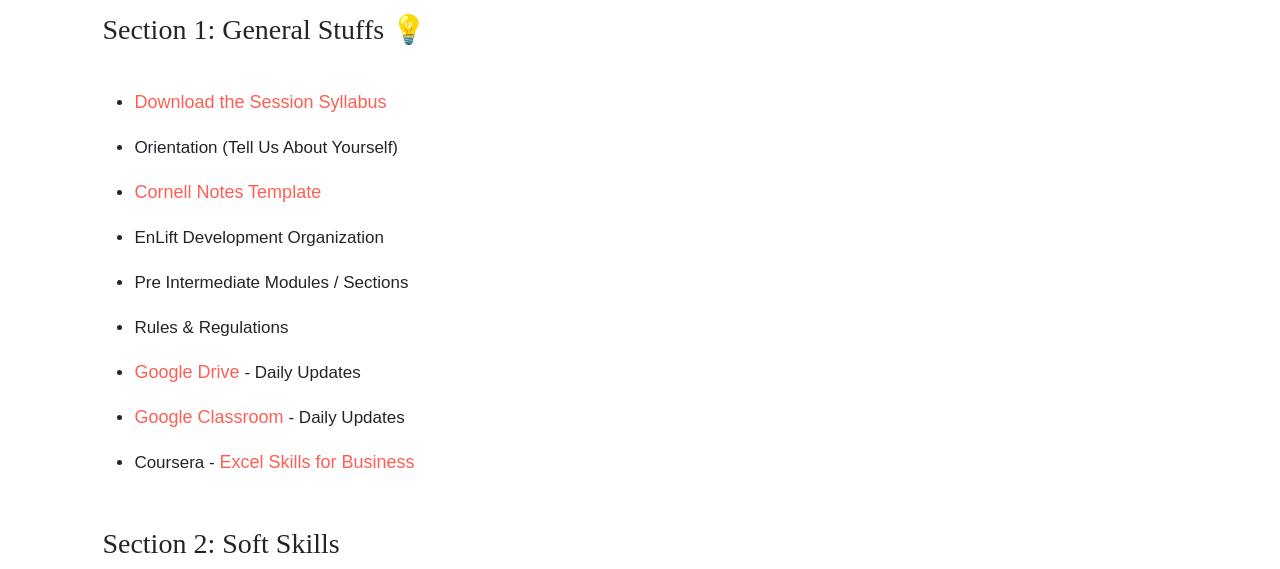
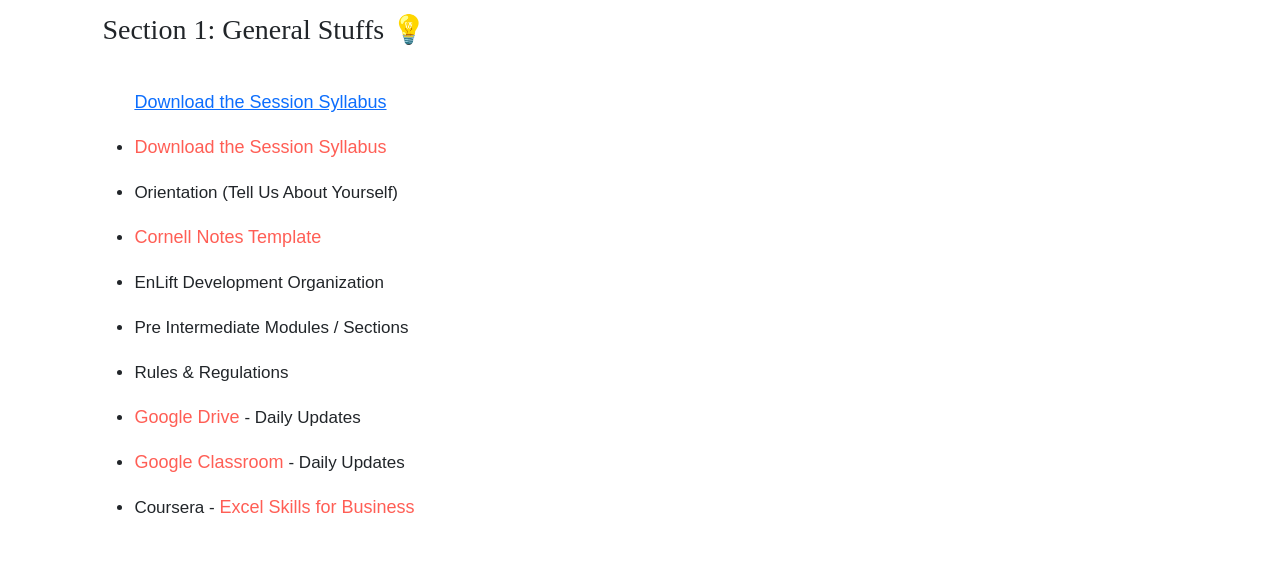
Before and after one commit to Shahzaibfardeen/EnLift_Development_Organization-, a plain HTML site: page index.html in a window 1280 px wide. Shown: the part 195-764 px from the top of the page. Drawn offline with nearby package versions, Linux system fonts and the light colour scheme.

Commit message:
Update index.html

```diff
--- a/index.html
+++ b/index.html
@@ -87,6 +87,7 @@
   <ul class="bullet" >
     <!-- <li><a href="#" class="link link-color" target="_blank" >Download the Course Syllabus</a> | <a href="#" class="link link-color" target="_blank" >Check Online</a></li> -->
 
+    <a download href="#"> Download the Session Syllabus </a>
     <li> <a href="" class="link link-color" target="_blank" > Download the Session Syllabus </a></li>
     <li> Orientation (Tell Us About Yourself) <a> </a> </li>
     <!-- <li> <a download href="https://drive.google.com/drive/u/0/folders/1CfDc7Jtmguixi_K96FtFI2YTjWwS0srK"> Cornell Notes Template </a> </li> -->
```
